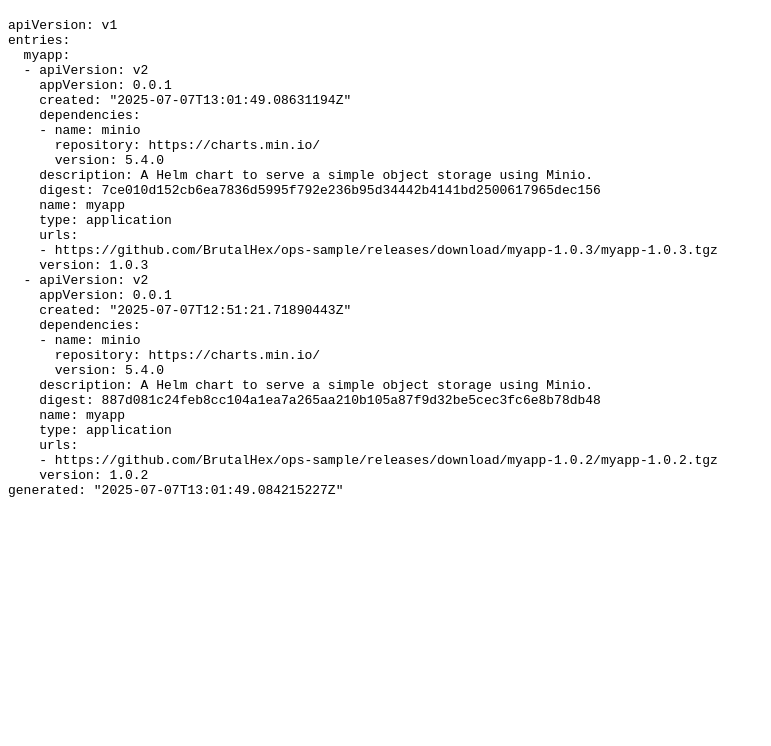
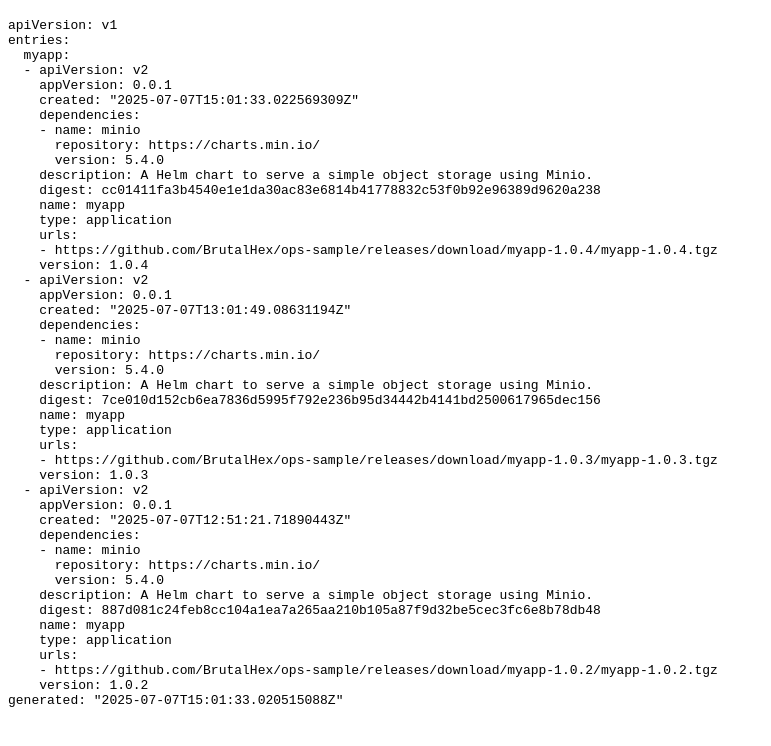
Before and after one commit to BrutalHex/ops-sample, a plain HTML site: page index.html in a window 1280 px wide. Shown: the part 48-794 px from the top of the page, without its empty margins (0-771 px from the left). Drawn offline with Linux system fonts and the light colour scheme.

Commit message:
Update Helm repository index for myapp-1.0.4

```diff
--- a/index.html
+++ b/index.html
@@ -1,6 +1,20 @@
 <html><body><h1>Helm Repository Index</h1><pre>apiVersion: v1
 entries:
   myapp:
+  - apiVersion: v2
+    appVersion: 0.0.1
+    created: "2025-07-07T15:01:33.022569309Z"
+    dependencies:
+    - name: minio
+      repository: https://charts.min.io/
+      version: 5.4.0
+    description: A Helm chart to serve a simple object storage using Minio.
+    digest: cc01411fa3b4540e1e1da30ac83e6814b41778832c53f0b92e96389d9620a238
+    name: myapp
+    type: application
+    urls:
+    - https://github.com/BrutalHex/ops-sample/releases/download/myapp-1.0.4/myapp-1.0.4.tgz
+    version: 1.0.4
   - apiVersion: v2
     appVersion: 0.0.1
     created: "2025-07-07T13:01:49.08631194Z"
@@ -29,4 +43,4 @@
     urls:
     - https://github.com/BrutalHex/ops-sample/releases/download/myapp-1.0.2/myapp-1.0.2.tgz
     version: 1.0.2
-generated: "2025-07-07T13:01:49.084215227Z"</pre></body></html>
+generated: "2025-07-07T15:01:33.020515088Z"</pre></body></html>
```
Also changed, not shown: 1 other file.
